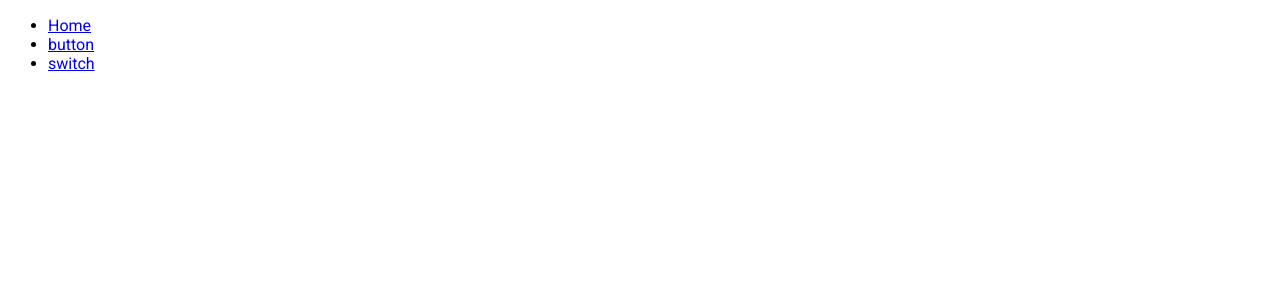
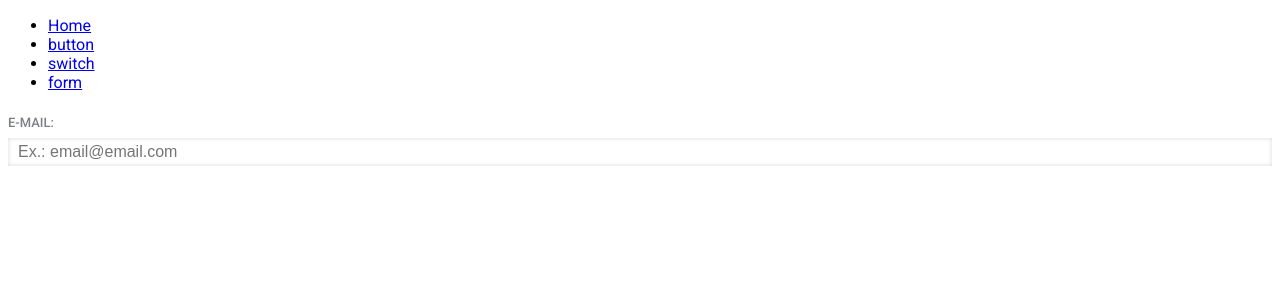
Before and after one commit to renanssantos1/odpv-components, a Vue app: page /form in a window 1280 px wide. Shown: the top 300 px of the page. Built offline with nearby package versions, Linux system fonts and the light colour scheme.

Commit message:
importando nova page para formularios

```diff
--- a/src/App.vue
+++ b/src/App.vue
@@ -10,6 +10,9 @@
         </li>
         <li>
           <router-link to="/switch">switch</router-link>
+        </li>
+        <li>
+          <router-link to="/form">form</router-link>
         </li>
       </ul>
     </header>
--- /dev/null
+++ b/src/assets/scss/components/_form.scss
@@ -0,0 +1,66 @@
+$this: ".odpv.form";
+
+#{$this} {
+  &__label {
+    display: inline-block;
+    margin: 5px 0;
+
+    font-size: 13px;
+    line-height: 20px;
+    font-weight: 500;
+    text-transform: uppercase;
+
+    color: $color-dark-grey;
+
+    &[for] {
+      cursor: pointer;
+    }
+  }
+
+  select#{$this}__control,
+  textarea#{$this}__control,
+  &__control[type="text"],
+  &__control[type="password"],
+  &__control[type="datetime"],
+  &__control[type="datetime-local"],
+  &__control[type="date"],
+  &__control[type="month"],
+  &__control[type="time"],
+  &__control[type="week"],
+  &__control[type="number"],
+  &__control[type="email"],
+  &__control[type="url"],
+  &__control[type="search"],
+  &__control[type="tel"],
+  &__control[type="color"],
+  &__control[type="file"] {
+    display: block;
+    width: 100%;
+
+    padding: $input-padding-base;
+    margin: 0;
+
+    font-size: $font-size;
+    color: $text-default-color;
+
+    -moz-box-sizing: border-box;
+    -webkit-box-sizing: border-box;
+    box-sizing: border-box;
+
+    -webkit-appearance: none;
+
+    background-color: $color-white;
+    box-shadow: inset 0 0 4px 0 $color-light-grey;
+
+    border: 0;
+
+    &:-webkit-autofill {
+      -webkit-text-fill-color: $color-black !important;
+    }
+
+    &:focus {
+      outline: none;
+      box-shadow: inset 0 0 4px 0 $color-dark-grey;
+    }
+  }
+}
--- a/src/assets/scss/components/index.scss
+++ b/src/assets/scss/components/index.scss
@@ -1,3 +1,3 @@
-
 @import "btn";
 @import "switch";
+@import "form";
--- a/src/router/index.js
+++ b/src/router/index.js
@@ -22,6 +22,11 @@ const routes = [
     component: () =>
       import(/* webpackChunkName: "switch" */ "../views/Switch.vue"),
   },
+  {
+    path: "/form",
+    name: "Form",
+    component: () => import(/* webpackChunkName: "form" */ "../views/Form.vue"),
+  },
 ];
 
 const router = new VueRouter({
--- /dev/null
+++ b/src/views/Form.vue
@@ -0,0 +1,19 @@
+<template>
+  <section>
+    <label class="odpv form__label" for="login-email">E-mail:</label>
+    <input
+      class="odpv form__control"
+      type="email"
+      id="login-email"
+      name="login-email"
+      placeholder="Ex.: email@email.com"
+    />
+  </section>
+</template>
+
+<script>
+export default {};
+</script>
+
+<style>
+</style>
```
